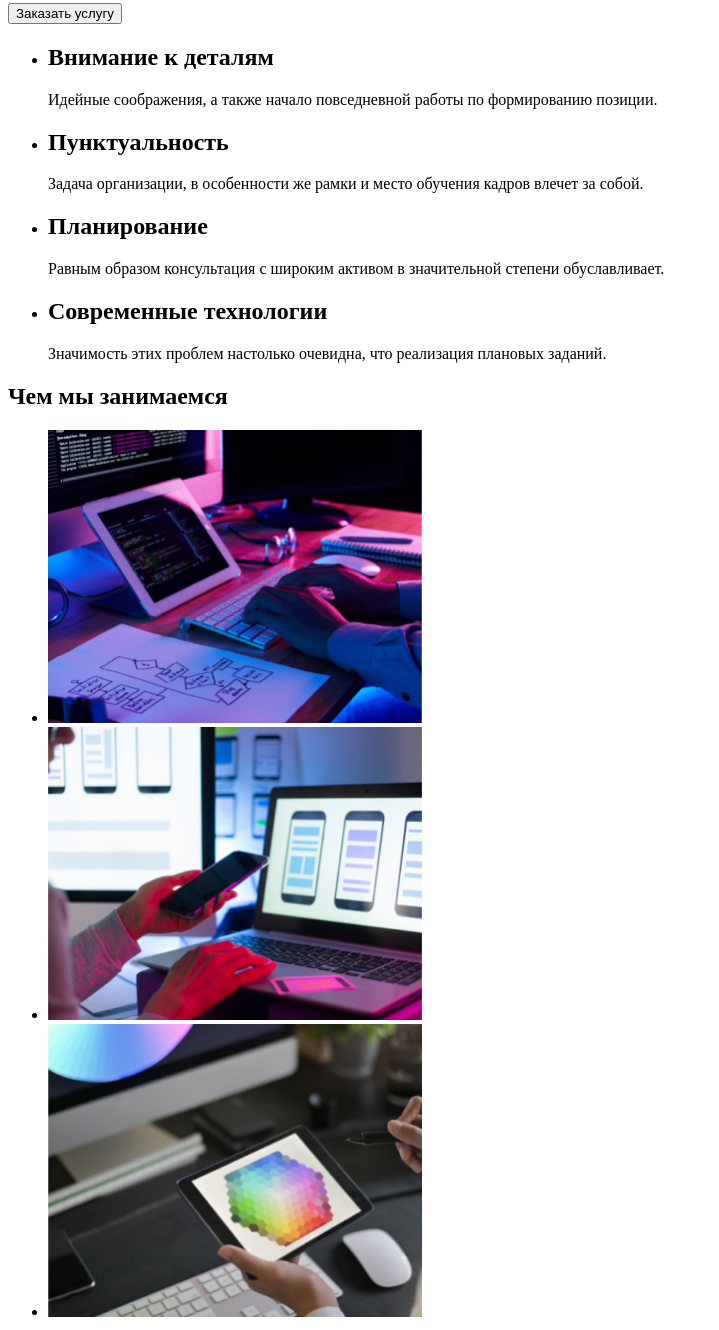
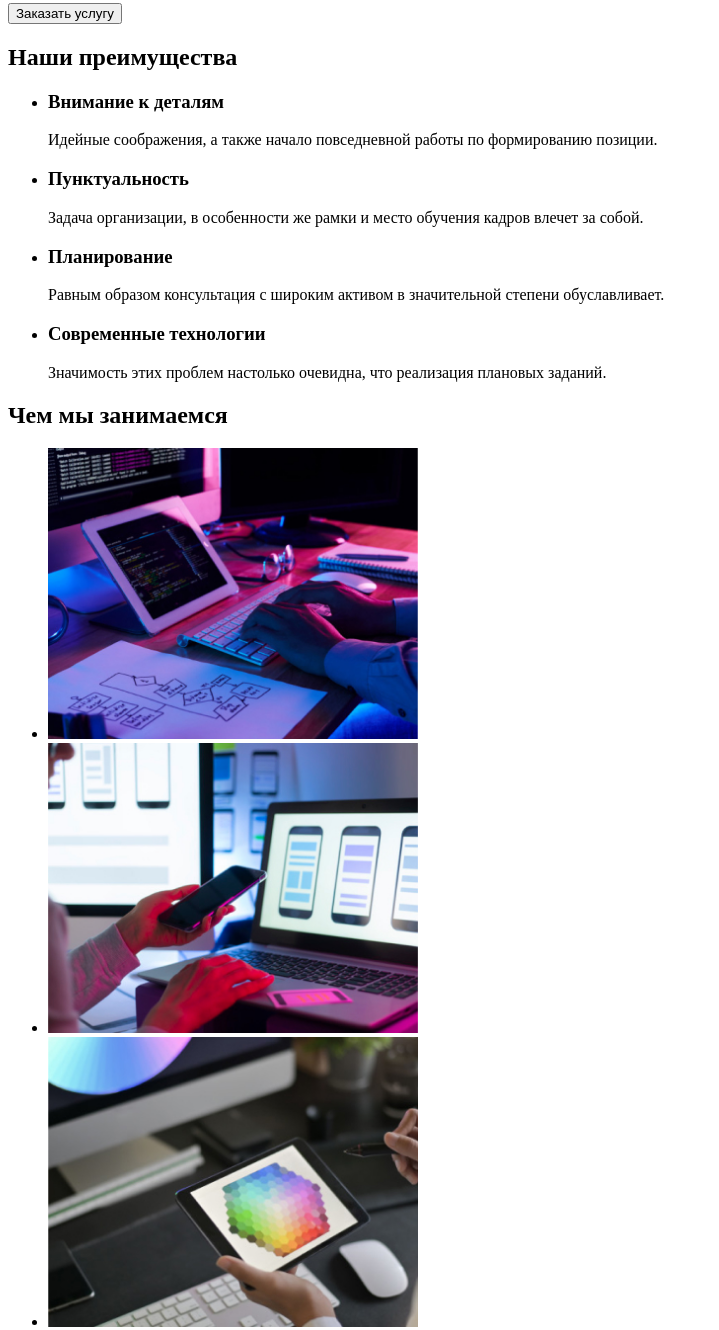
Before and after one commit to AndreiGoncharovR/goit-markup-hw-01, a plain HTML site: page docs/index.html in a window 1280 px wide. Shown: the part 212-1542 px from the top of the page, without its empty margins (0-719 px from the left). Drawn offline with Linux system fonts and the light colour scheme.

Commit message:
Update index.html

```diff
--- a/docs/index.html
+++ b/docs/index.html
@@ -18,7 +18,7 @@
         </ul>
         <ul>
           <li><a href="mailto:info@devstudio.com">info@devstudio.com</a></li>
-          <li><a href="tell:+38 096 111 11 11">+38 096 111 11 11</a></li>
+          <li><a href="tel:+380961111111">+38 096 111 11 11</a></li>
         </ul>
       </nav>
     </header>
@@ -30,30 +30,31 @@
       </section>
 
       <section>
+        <h2>Наши преимущества</h2>
         <ul>
           <li>
-            <h2>Внимание к деталям</h2>
+            <h3>Внимание к деталям</h3>
             <p>
               Идейные соображения, а также начало повседневной работы по
               формированию позиции.
             </p>
           </li>
           <li>
-            <h2>Пунктуальность</h2>
+            <h3>Пунктуальность</h3>
             <p>
               Задача организации, в особенности же рамки и место обучения кадров
               влечет за собой.
             </p>
           </li>
           <li>
-            <h2>Планирование</h2>
+            <h3>Планирование</h3>
             <p>
               Равным образом консультация с широким активом в значительной
               степени обуславливает.
             </p>
           </li>
           <li>
-            <h2>Современные технологии</h2>
+            <h3>Современные технологии</h3>
             <p>
               Значимость этих проблем настолько очевидна, что реализация
               плановых заданий.
@@ -69,18 +70,18 @@
             <img
               src="./img/1.jpg"
               alt="the developer works in the workplace"
-              width="374"
+              width="370"
             />
           </li>
           <li>
             <img
               src="./img/2.jpg "
               alt="mobile application development"
-              width="374"
+              width="370"
             />
           </li>
           <li>
-            <img src="./img/3.jpg" alt="graphic design" width="374" />
+            <img src="./img/3.jpg" alt="graphic design" width="370" />
           </li>
         </ul>
       </section>
@@ -112,11 +113,12 @@
     </main>
 
     <footer>
-      <address>г. Киев, пр-т Леси Украинки, 26</address>
+      <a href=""> Web<span>Studio</span></a>
+      <address>
+        г. Киев, пр-т Леси Украинки, 26
 
-      <address>
         <a href="mailto:info@devstudio.com">info@example.com</a>
-        <a href="tell:+38 096 111 11 11">+38 099 111 11 11</a>
+        <a href="tel:+380961111111">+38 099 111 11 11</a>
       </address>
     </footer>
   </body>
```
